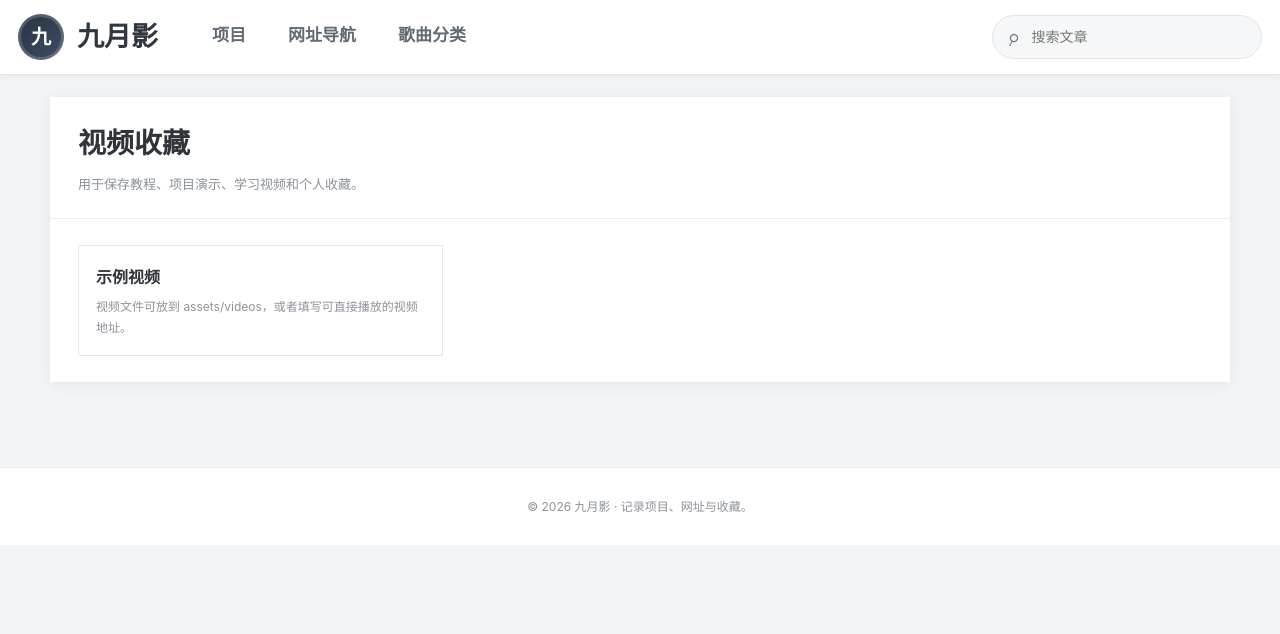
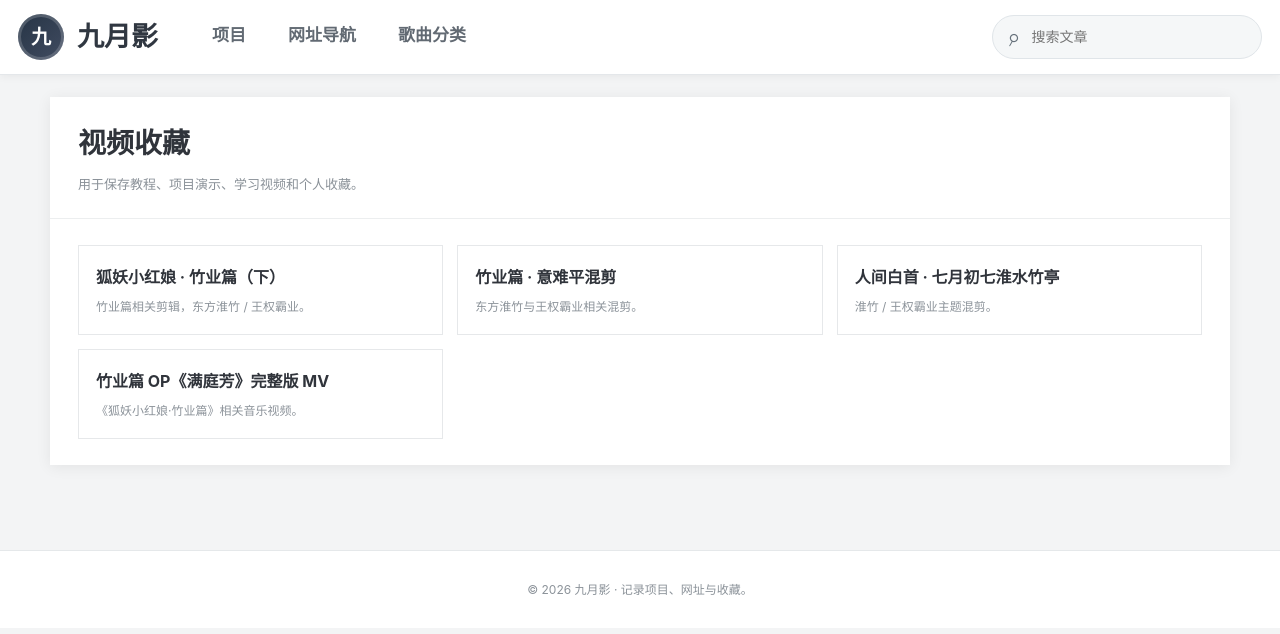
Before and after one commit to ijiuyueying/ijiuyueying.github.io, a Jekyll site: the page built from videos.md, in a window 1280 px wide. Shown: the top 634 px of the page. Built offline with Jekyll 4.4.1, drawn with Linux system fonts in a browser that asks for light colours.

Commit message:
添加狐妖小红娘竹业篇视频收藏

```diff
--- a/_data/videos.yml
+++ b/_data/videos.yml
@@ -1,4 +1,23 @@
-- title: 示例视频
-  video: ""
-  poster: ""
-  description: 视频文件可放到 assets/videos，或者填写可直接播放的视频地址。
+- title: 狐妖小红娘 · 竹业篇（下）
+  platform: bilibili
+  bvid: BV1D44y1z7GS
+  url: "https://www.bilibili.com/video/BV1D44y1z7GS/"
+  description: 竹业篇相关剪辑，东方淮竹 / 王权霸业。
+
+- title: 竹业篇 · 意难平混剪
+  platform: bilibili
+  bvid: BV1JKd6Y4Ep1
+  url: "https://www.bilibili.com/video/BV1JKd6Y4Ep1/"
+  description: 东方淮竹与王权霸业相关混剪。
+
+- title: 人间白首 · 七月初七淮水竹亭
+  platform: bilibili
+  bvid: BV1VG411v7BN
+  url: "https://www.bilibili.com/video/BV1VG411v7BN/"
+  description: 淮竹 / 王权霸业主题混剪。
+
+- title: 竹业篇 OP《满庭芳》完整版 MV
+  platform: bilibili
+  bvid: BV1Q5411P73k
+  url: "https://www.bilibili.com/video/BV1Q5411P73k/"
+  description: 《狐妖小红娘·竹业篇》相关音乐视频。
```
